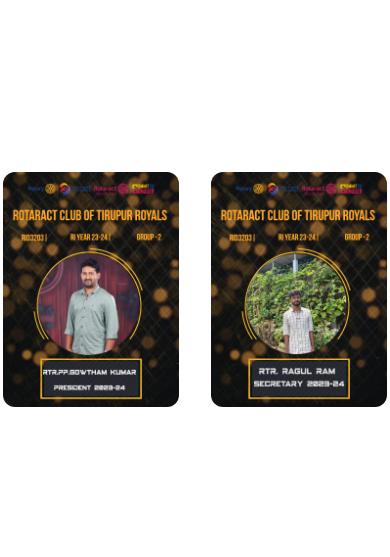
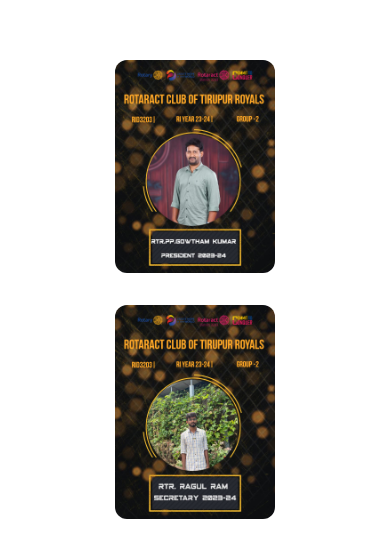
Before and after one commit to ragul0606/Rotaract-Tiruppur-Royals, a plain HTML site: page index.html in a window 390 px wide. Shown: the part 1043-1600 px from the top of the page. Drawn offline with nearby package versions, Linux system fonts and the light colour scheme.

Commit message:
Minor-Update

```diff
--- a/style.css
+++ b/style.css
@@ -110,12 +110,12 @@ body {
 
 @media screen and (max-width: 986px) {
   .board {
-    /* flex-direction: column; */
+    flex-direction: column;
     align-items: center;
     justify-content: center;
   }
 
   .sec-3-img {
-    width: 11rem;
+    width: 10rem;
   }
 }
```
